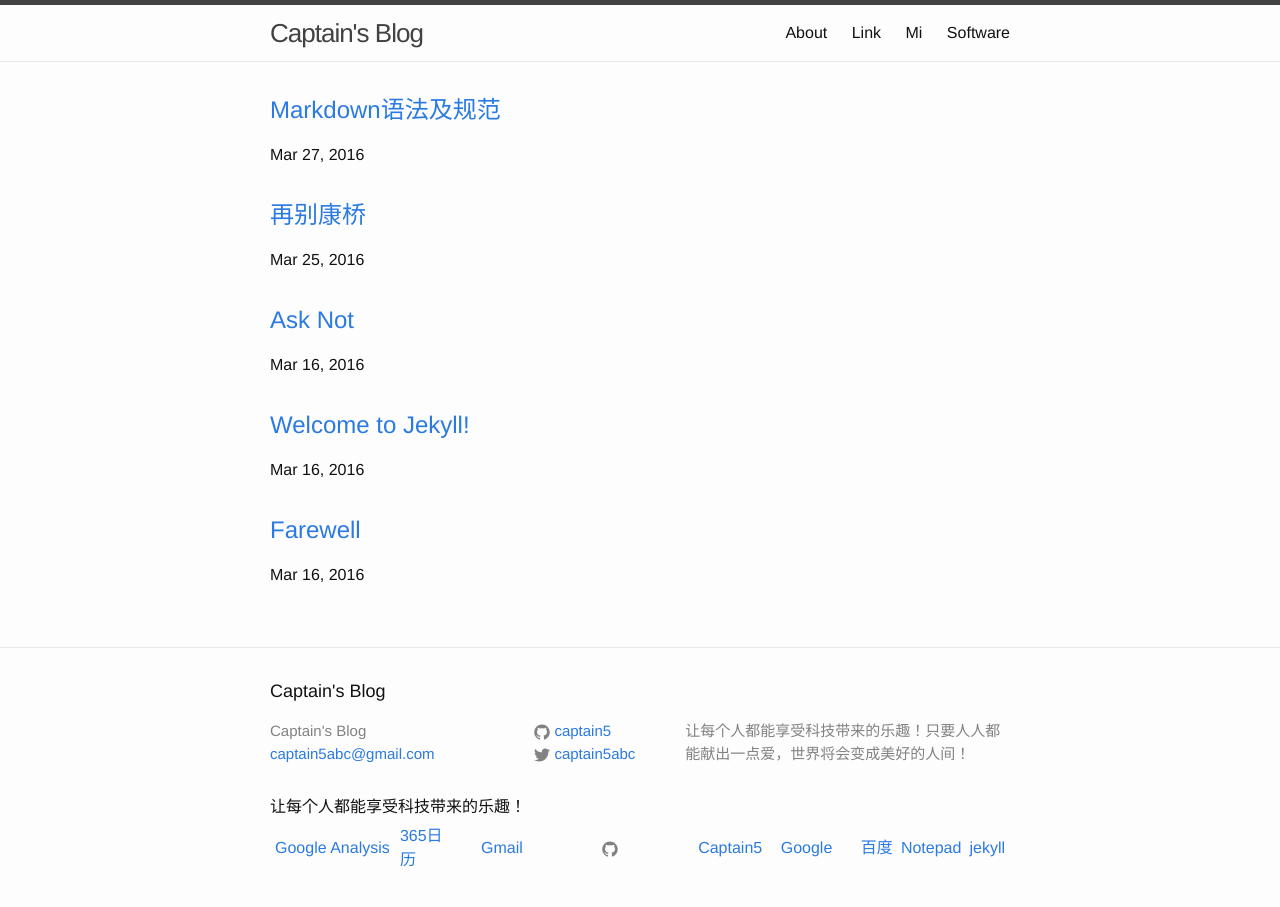
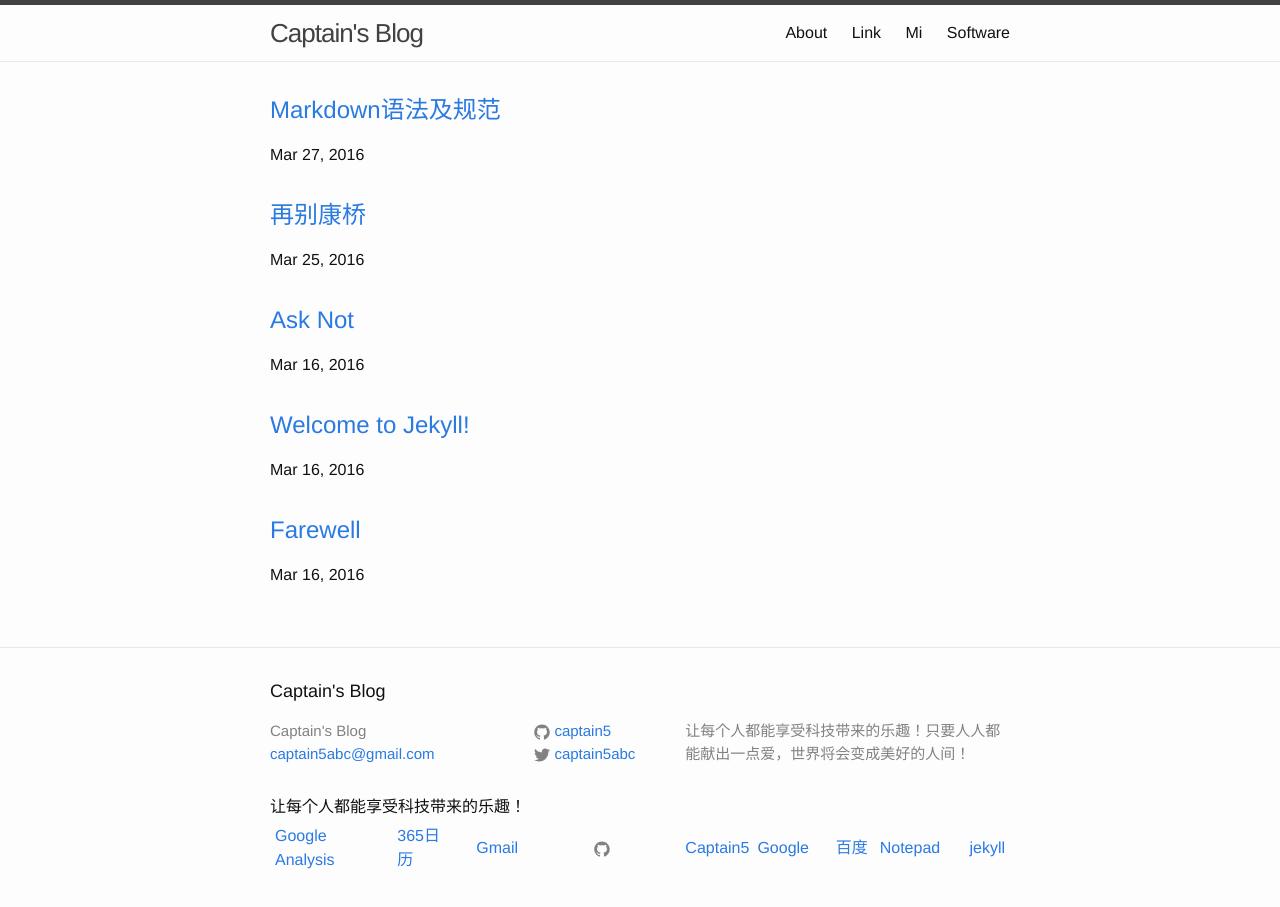
Before and after one commit to captain5/captain5.github.io, a Jekyll site: the page built from index.html, in a window 1280 px wide. Built offline with Jekyll 4.4.1, drawn with Linux system fonts in a browser that asks for light colours.

Commit message:
Update footer.html

```diff
--- a/_includes/footer.html
+++ b/_includes/footer.html
@@ -69,8 +69,8 @@
       <td align=left width=10%><a href="http://www.365rili.com/"  target="_black">365日历</a></td>
       <td align=right width=10%><a href="https://mail.google.com"  target="_black">Gmail</a></td>
         <td width=30% align=center>{% include icon-github.html %}</td>
-        <td align=right width=10%><a href="https://github.com/captain5/captain5.github.io"  target="_black">Captain5</a></td>
-        <td align=right width=10%><a href="https://www.google.com.hk"  target="_black">Google</a></td>
+        <td align=right><a href="https://github.com/captain5/captain5.github.io"  target="_black">Captain5</a></td>
+        <td align=right><a href="https://www.google.com.hk"  target="_black">Google</a></td>
         <td align=right width=10%><a href="https://www.baidu.com/"  target="_black">百度</a></td>
         <td align=right width=10%><a href="http://notepad.flowsoft7.com/"  target="_black">Notepad</a></td>
         <td align=right width=10%><a href="https://jekyllrb.com/"  target="_black">jekyll</a></td>
```
